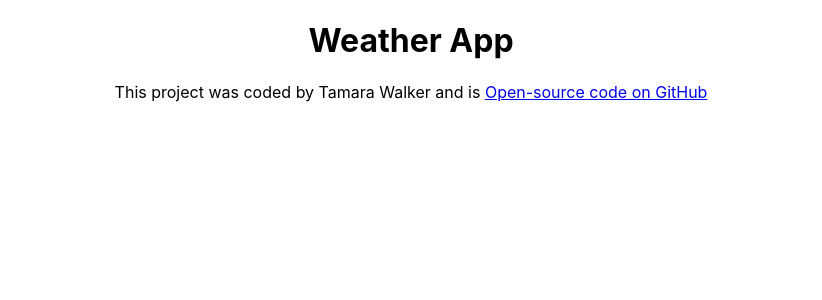
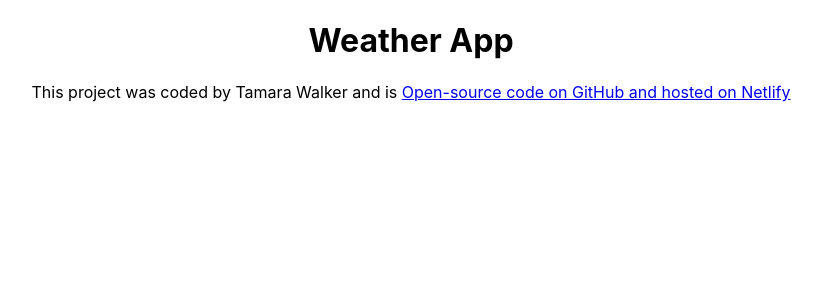
Before and after one commit to TamaraWG/react-weather-app, a React (Create React App) app: page / in a window 1280 px wide. Shown: the top 300 px of the page, without its empty margins (229-1051 px from the left). Built offline with nearby package versions, Linux system fonts and the light colour scheme.

Commit message:
added noreferrer

```diff
--- a/src/App.js
+++ b/src/App.js
@@ -7,8 +7,12 @@
       <h1>Weather App </h1>
       <footer>
         This project was coded by Tamara Walker and is{" "}
-        <a href="https://github.com/TamaraWG/react-weather-app" target="_blank">
-          Open-source code on GitHub
+        <a
+          href="https://github.com/TamaraWG/react-weather-app"
+          target="_blank"
+          rel="noopener noreferrer"
+        >
+          Open-source code on GitHub and hosted on Netlify
         </a>
       </footer>
     </div>
```
